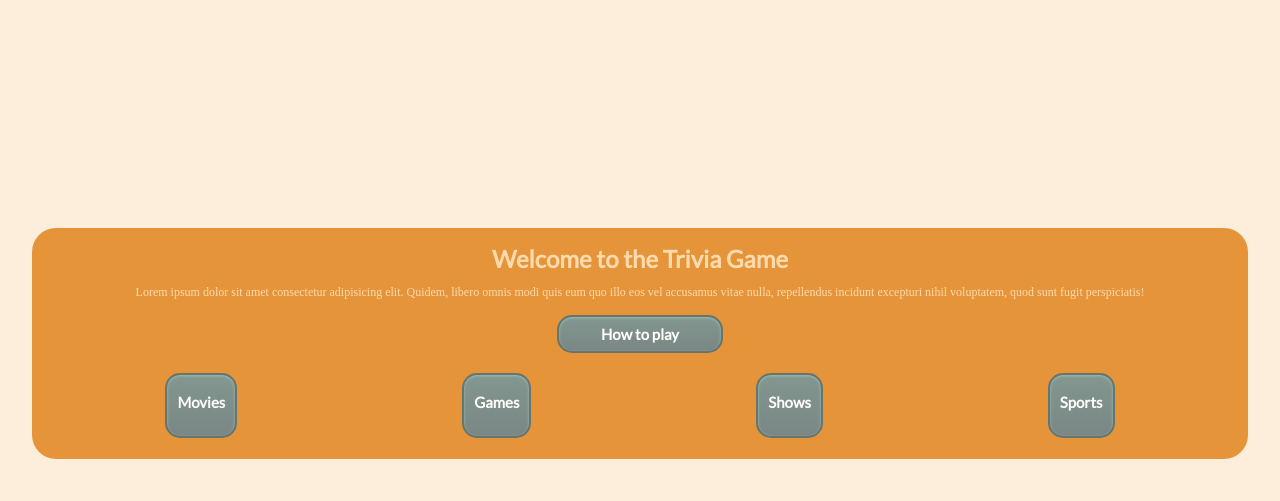
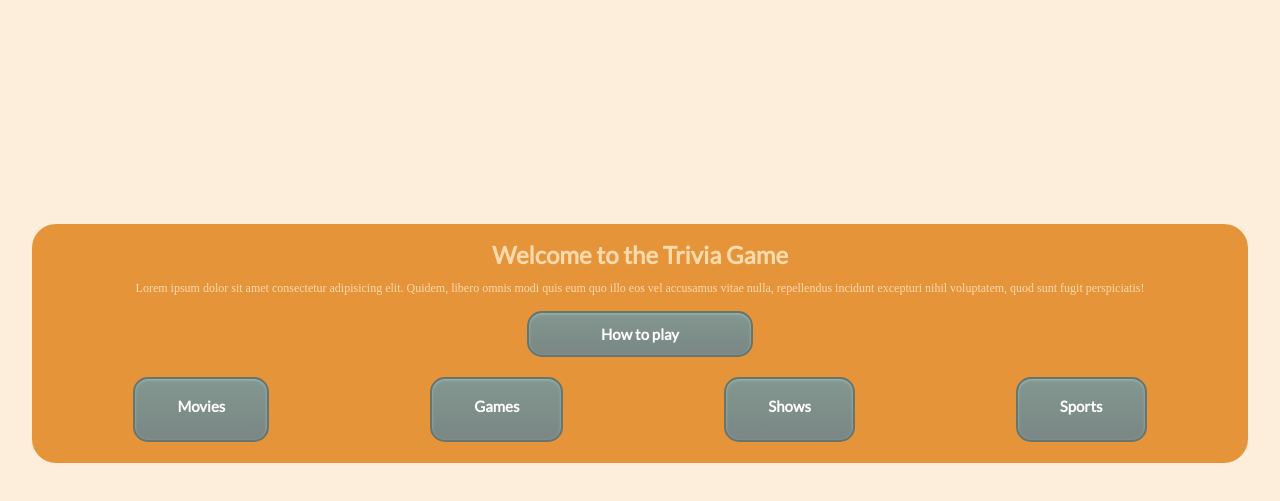
Before and after one commit to ShaneCDev/TriviaGame, a plain HTML site: page index.html in a window 1280 px wide. Shown: the part 93-594 px from the top of the page. Drawn offline with Linux system fonts and the light colour scheme.

Commit message:
added small devices responsiveness to index.html

```diff
--- a/assets/css/styles.css
+++ b/assets/css/styles.css
@@ -285,3 +285,14 @@ a {
 .wrong {
     background-color: red;
 }
+
+/* media queries */
+@media only screen and (min-width: 600px) {
+    .flexBtn {
+        padding: 5px 42px;
+    }
+
+    .htpBtn {
+        padding: 12px 72px;
+    }
+}
```
